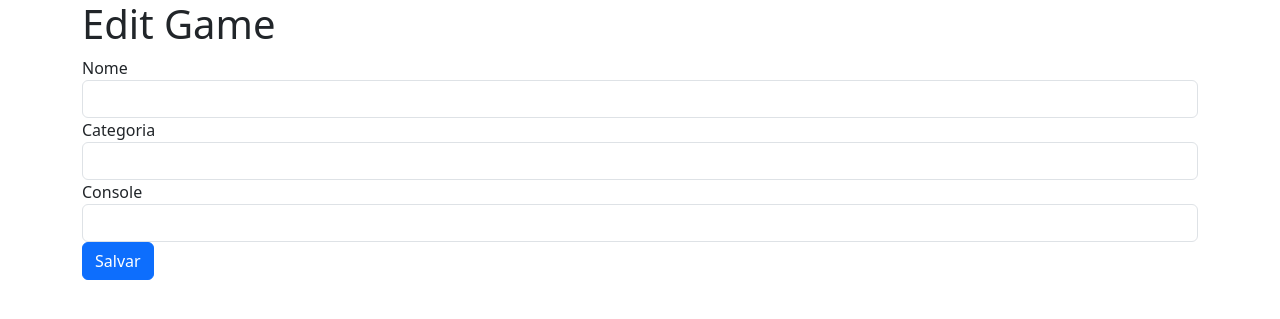
After one commit to josielborges/flask-learning, a Flask app: page /edit/1 in a window 1280 px wide. The commit adds this page. Shown: the top 319 px of the page. Run offline with Flask 3, Linux system fonts and the light colour scheme; the visitor is signed in with stand-in values (Sample User, id 1); parts of the project's set-up code (start-up, migrations or seed data) failed here and were passed over; some libraries are stand-ins or nearby versions.

Commit message:
Created an item edit

```diff
--- /dev/null
+++ b/templates/edit_game.html
@@ -0,0 +1,21 @@
+{% extends "template.html" %}
+{% block content %}
+    <form method="post" action="{{ url_for('update_game') }}">
+        <fieldset>
+            <input type="hidden" name="id" value="{{ game.id }}" >
+            <div class="form-group">
+                <label for="nome">Nome</label>
+                <input type="text" id="name" name="name" class="form-control" value="{{ game.name }}" >
+            </div>
+            <div class="form-group">
+                <label for="categoria">Categoria</label>
+                <input type="text" id="category" name="category" class="form-control" value="{{ game.category }}">
+            </div>
+            <div class="form-group">
+                <label for="console">Console</label>
+                <input type="text" id="console" name="console" class="form-control" value="{{ game.console }}">
+            </div>
+            <button type="submit" class="btn btn-primary btn-salvar">Salvar</button>
+        </fieldset>
+    </form>
+{% endblock %}>
--- a/templates/gamelist.html
+++ b/templates/gamelist.html
@@ -6,6 +6,7 @@
             <th>Name</th>
             <th>Categoria</th>
             <th>Console</th>
+            <th>Action</th>
         </tr>
         </thead>
         <tbody>
@@ -14,6 +15,7 @@
                 <td>{{ game.name }}</td>
                 <td>{{ game.category }}</td>
                 <td>{{ game.console }}</td>
+                <td><a href="{{ url_for('edit_game', id=game.id) }}">Edit</a></td>
             </tr>
         {% endfor %}
         </tbody>
--- a/views.py
+++ b/views.py
@@ -15,6 +15,27 @@ def new_game():
     if 'logged_user' not in session:
         return redirect(url_for('login', next_page=url_for('new_game')))
     return render_template('new_game.html', title='New Game')
+
+
+@app.route('/edit/<int:id>')
+def edit_game(id):
+    if 'logged_user' not in session:
+        return redirect(url_for('login', next_page=url_for('edit_game')))
+    game = Game.query.filter_by(id=id).first()
+    return render_template('edit_game.html', title='Edit Game', game=game)
+
+
+@app.route('/update', methods=['POST'])
+def update_game():
+    game = Game.query.filter_by(id=request.form['id']).first()
+    game.name = request.form['name']
+    game.category = request.form['category']
+    game.console = request.form['console']
+
+    db.session.add(game)
+    db.session.commit()
+
+    return redirect(url_for('index'))
 
 
 @app.route('/create', methods=['POST'])
```
